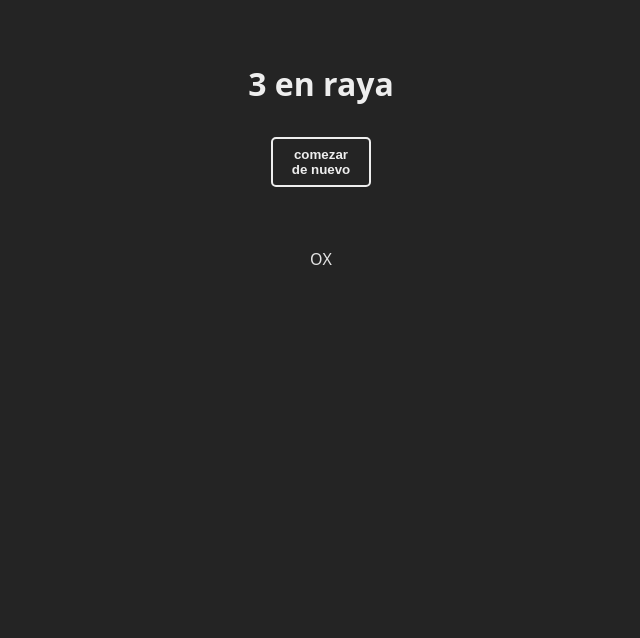
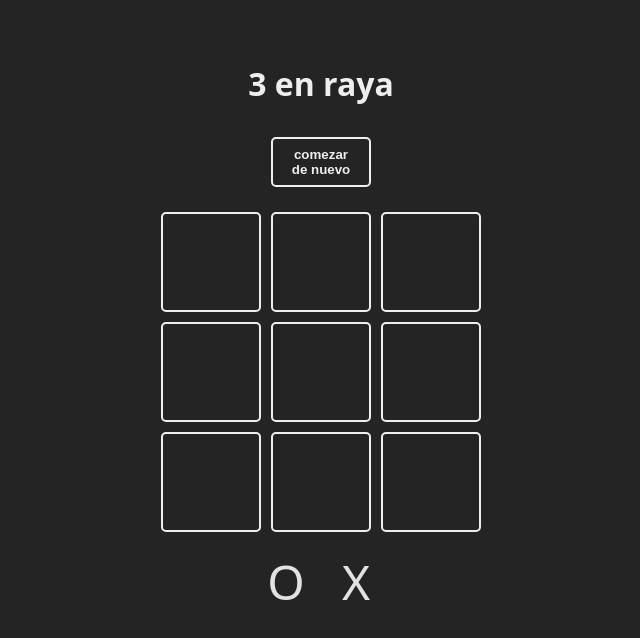
Before and after one commit to Will-Montero/3-en-raya, a React (Vite) app: page / in a window 1280 px wide. Shown: the top 638 px of the page, without its empty margins (319-959 px from the left). Built offline with nearby package versions, Linux system fonts and the light colour scheme.

Commit message:
corrigiendo errores

```diff
--- a/package.json
+++ b/package.json
@@ -10,6 +10,7 @@
     "preview": "vite preview"
   },
   "dependencies": {
+    "canvas-confetti": "^1.9.3",
     "react": "^18.2.0",
     "react-dom": "^18.2.0"
   },
--- a/src/App.jsx
+++ b/src/App.jsx
@@ -30,7 +30,7 @@ function App() {
     setTurn(TURNS.X)
     setWinner(null)
 
-    window.localStorage.removeItme('board')
+    window.localStorage.removeItem('board')
     window.localStorage.removeItem('turn')
   }
 
--- a/src/components/Square.jsx
+++ b/src/components/Square.jsx
@@ -5,17 +5,17 @@
 //update es la actulizacion del tablero
 ////isSelected es la parte visual del turno
 
-export const Square = ({children, updateBoard, index, isSelected}) => {
+export const Square = ({ children, updateBoard, index, isSelected }) => {
 
     //aqui le decimos visualmente de quien es el turno
-    const className = `square ${isSelected ? 'isSleceted' : ''}`
+    const className = `square ${isSelected ? 'isSelected' : ''}`
 
     const handleClick = () => {
         updateBoard(index)
     }
 
     return (
-        <div onClick={handleClick} className="{className}">
+        <div onClick={handleClick} className={className}>
               {children}
         </div>
     )
--- a/src/components/WinnerModal.jsx
+++ b/src/components/WinnerModal.jsx
@@ -5,6 +5,7 @@ import { Square } from "./Square";
 export function WinnerModal ({winner, resetGame}) {
     if(winner === null) return null
     return (
+        //ventana que aparece cuando se gana o hay empate
         <section className="winner">
          <div className="text">
             <h2>
```
Also changed, not shown: 1 other file (tests, documents, lock files or other folders).
